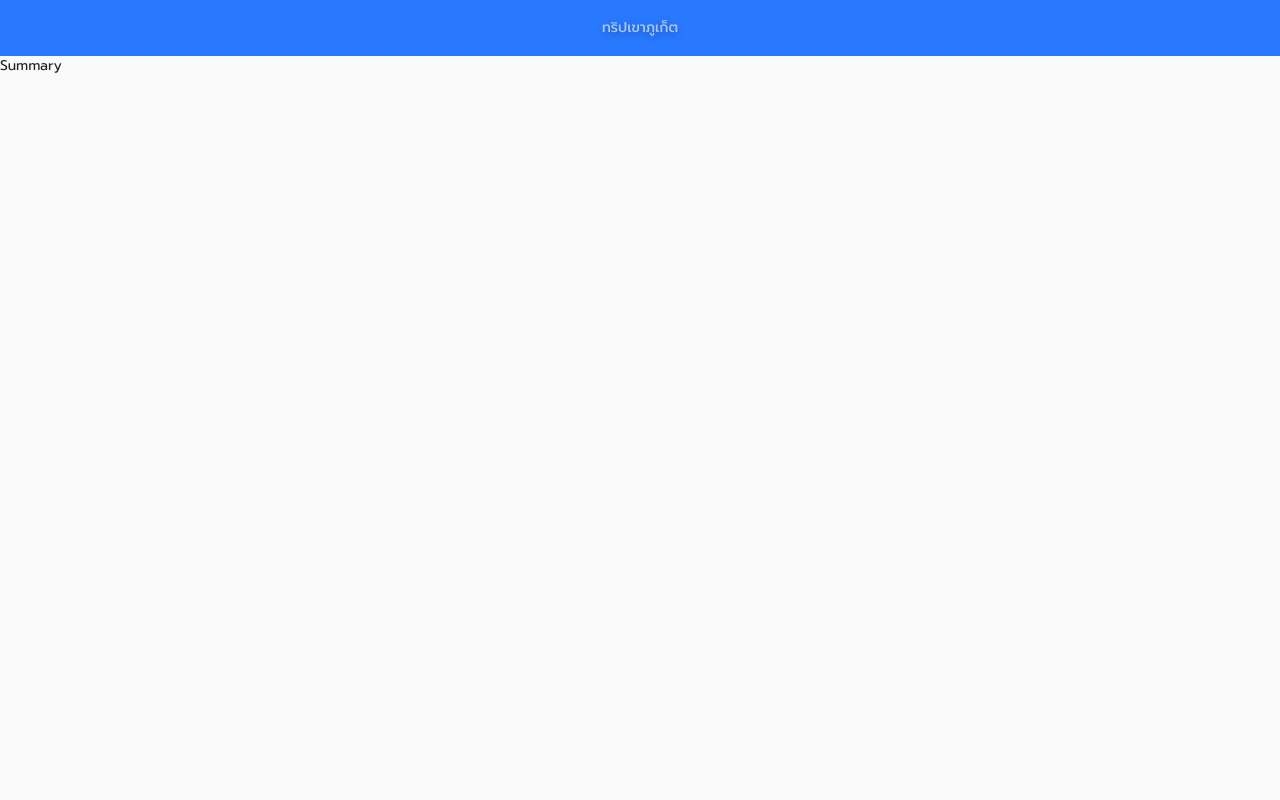
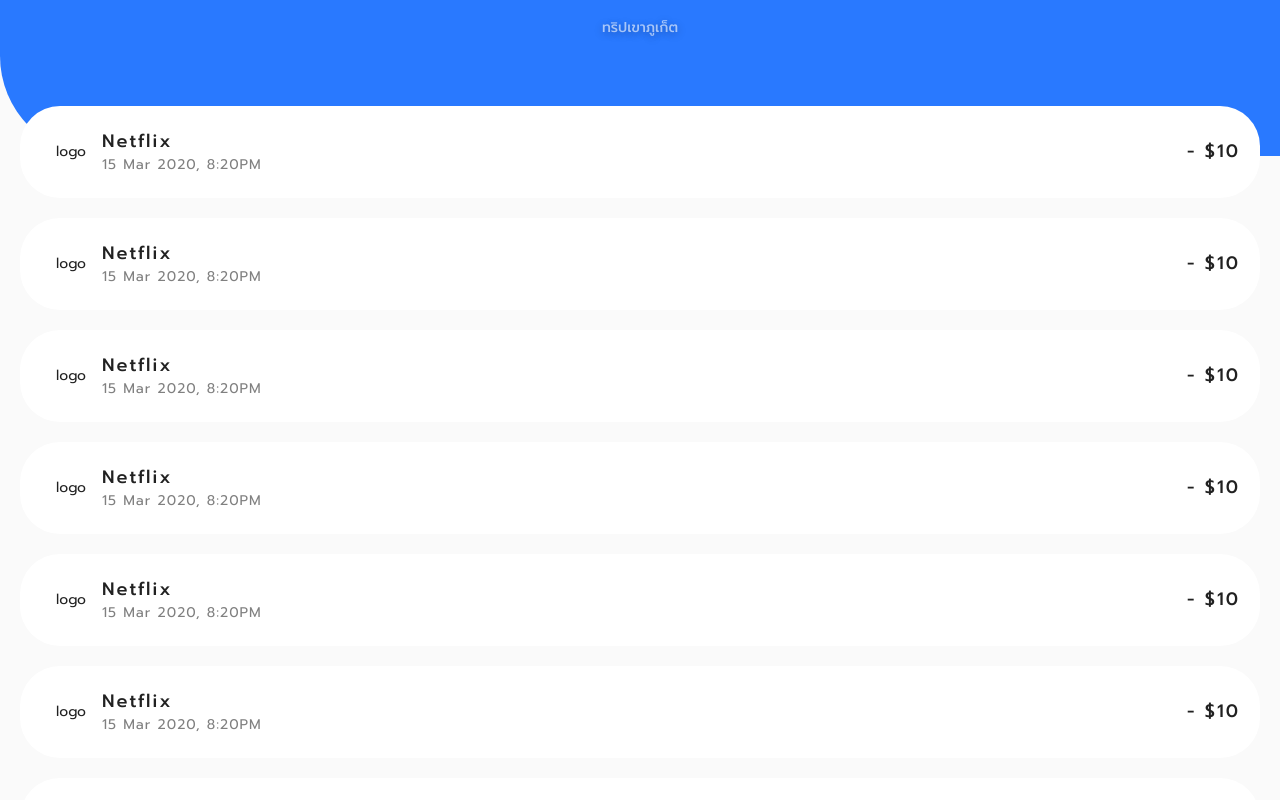
Before and after one commit to AnuchitO/fe-jugbaht, a React (Create React App) app: page / in a window 1280 px wide. Shown: the top 800 px of the page. Built offline with nearby package versions, Linux system fonts and the light colour scheme.

Commit message:
example summary

```diff
--- a/src/components/Summary/Summary.js
+++ b/src/components/Summary/Summary.js
@@ -1,5 +1,28 @@
 import React from "react";
+import styles from "./Summary.module.scss";
 
-const Summary = () => <div>Summary</div>;
+const Summary = () => {
+  return (
+    <div className={styles.root}>
+      <div className={styles.underHerder} />
+      <div className={styles.items}>
+        {Array(100)
+          .fill()
+          .map(x => (
+            <div className={styles.item}>
+              <div className={styles.left}>
+                <div className={styles.logo}>logo</div>
+                <div>
+                  <div className={styles.title}>Netflix</div>
+                  <div className={styles.helper}>15 Mar 2020, 8:20PM</div>
+                </div>
+              </div>
+              <div className={styles.right}>- $10</div>
+            </div>
+          ))}
+      </div>
+    </div>
+  );
+};
 
 export default Summary;
--- /dev/null
+++ b/src/components/Summary/Summary.module.scss
@@ -0,0 +1,68 @@
+@import "../../base.scss";
+
+.root {
+  display: flex;
+  flex-direction: column;
+}
+
+.underHerder {
+  position: sticky;
+  top: $header-min-height - 1;
+  height: 100px;
+  width: 100%;
+  border-bottom-left-radius: 100px;
+  background-color: $primary-color;
+}
+
+.items {
+  display: flex;
+  flex-direction: column;
+  position: sticky;
+  margin-top: -50px;
+  padding: 0px 0px;
+  overflow: scroll;
+}
+
+.item {
+  display: flex;
+  flex-basis: 100%;
+  flex-direction: row;
+  align-items: center;
+  justify-content: space-between;
+  justify-items: center;
+  margin: 0px 20px 20px;
+  padding: 20px 20px;
+  border-radius: 40px;
+  background-color: white;
+}
+
+.left {
+  display: flex;
+  flex-direction: row;
+  align-items: center;
+  justify-content: center;
+}
+
+.logo {
+  display: flex;
+  margin: 16px 16px;
+}
+
+.title {
+  display: flex;
+  font-size: 18px;
+  font-weight: 500;
+  letter-spacing: 2px;
+}
+
+.helper {
+  display: flex;
+  letter-spacing: 1px;
+  color: gray;
+}
+
+.right {
+  font-size: 18px;
+  letter-spacing: 2px;
+  font-weight: 500;
+}
```
